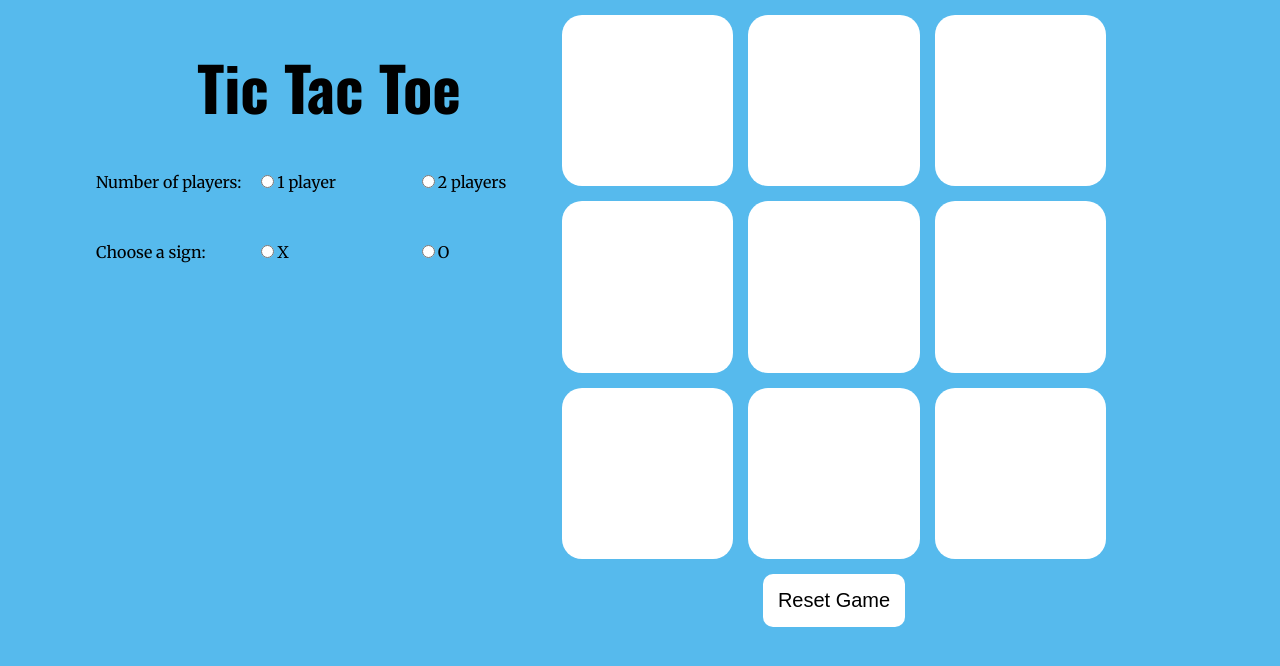
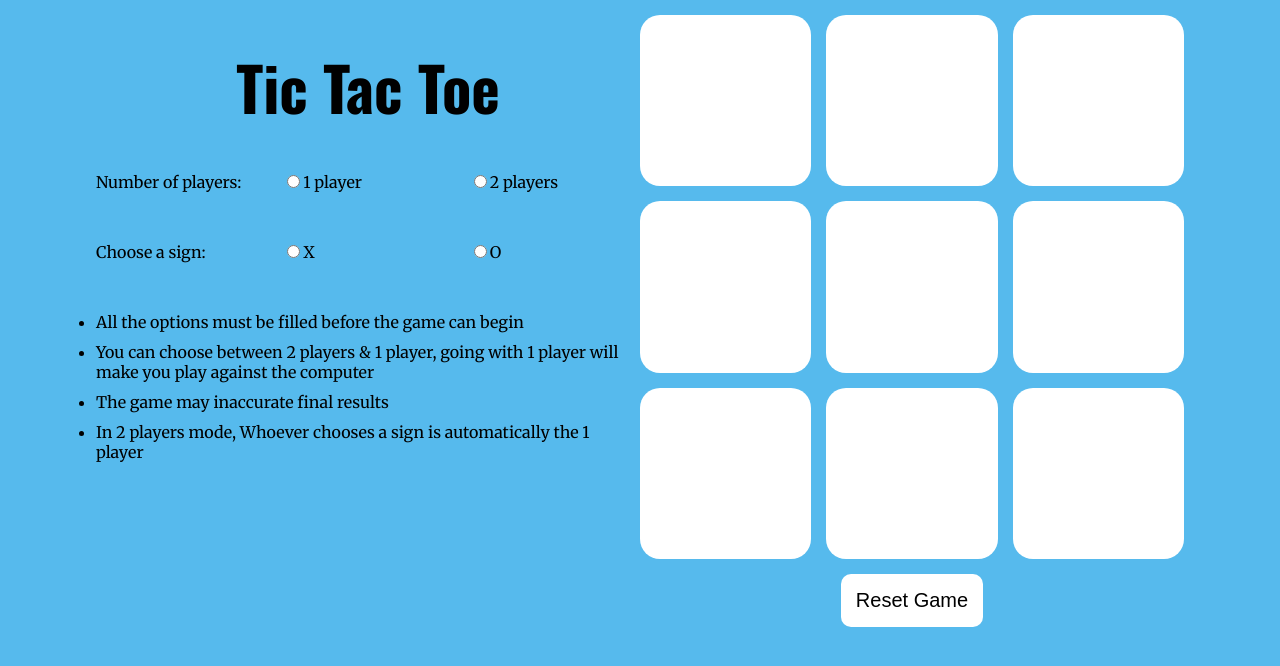
Before and after one commit to MohamedAmin324/Games, a React (Vite) app in the folder TicTacToe/: page / in a window 1280 px wide. Shown: the top 666 px of the page. Built offline with nearby package versions, Linux system fonts and the light colour scheme.

Commit message:
Fix result tests

```diff
--- a/TicTacToe/src/Game.jsx
+++ b/TicTacToe/src/Game.jsx
@@ -71,6 +71,7 @@ export default function Game() {
 
 		let computerChoice;
 		do {
+			console.log(computerChoice);
 			computerChoice = Math.floor(Math.random() * 8);
 		} while (gameState[computerChoice].sign !== '');
 
@@ -81,7 +82,7 @@ export default function Game() {
 			setGameState([...gameState]);
 			setSettings({
 				...settings,
-				userTurn: true,
+				userTurn: !userTurn,
 			});
 		}, 400);
 
@@ -98,18 +99,7 @@ export default function Game() {
 		const diagonalStatus = testDiagonals(gameState);
 
 		columnsStatus.forEach((winnerSign) => {
-			if (
-				result === '' &&
-				checkLineStatus(columnsStatus) &&
-				gameState.every(({ sign }) => sign !== '')
-			) {
-				setResult('It is a Draw');
-				setSettings(DEFAULT_SETTINGS);
-				return;
-			}
-
-			if (!winnerSign) return;
-
+			if (winnerSign) {
 				setResult(
 					`${
 						winnerSign === userSign.current
@@ -123,21 +113,23 @@ export default function Game() {
 				);
 
 				setSettings(DEFAULT_SETTINGS);
-		});
+			}
 
-		diagonalStatus.forEach((winnerSign) => {
 			if (
 				result === '' &&
 				checkLineStatus(columnsStatus) &&
+				checkLineStatus(rowsStatus) &&
+				checkLineStatus(diagonalStatus) &&
 				gameState.every(({ sign }) => sign !== '')
 			) {
 				setResult('It is a Draw');
 				setSettings(DEFAULT_SETTINGS);
 				return;
 			}
+		});
 
-			if (!winnerSign) return;
-
+		diagonalStatus.forEach((winnerSign) => {
+			if (winnerSign) {
 				setResult(
 					`${
 						winnerSign === userSign.current
@@ -151,21 +143,23 @@ export default function Game() {
 				);
 
 				setSettings(DEFAULT_SETTINGS);
-		});
+				return;
+			}
 
-		rowsStatus.forEach((winnerSign) => {
 			if (
 				result === '' &&
-				checkLineStatus(columnsStatus) &&
+				checkLineStatus(diagonalStatus) &&
+				checkLineStatus(rowsStatus) &&
+				checkLineStatus(diagonalStatus) &&
 				gameState.every(({ sign }) => sign !== '')
 			) {
 				setResult('It is a Draw');
 				setSettings(DEFAULT_SETTINGS);
-				return;
 			}
+		});
 
-			if (!winnerSign) return;
-
+		rowsStatus.forEach((winnerSign) => {
+			if (winnerSign) {
 				setResult(
 					`${
 						winnerSign === userSign.current
@@ -179,6 +173,18 @@ export default function Game() {
 				);
 
 				setSettings(DEFAULT_SETTINGS);
+			}
+
+			if (
+				result === '' &&
+				checkLineStatus(rowsStatus) &&
+				checkLineStatus(rowsStatus) &&
+				checkLineStatus(diagonalStatus) &&
+				gameState.every(({ sign }) => sign !== '')
+			) {
+				setResult('It is a Draw');
+				setSettings(DEFAULT_SETTINGS);
+			}
 		});
 	}, [gameState]);
 
@@ -212,6 +218,18 @@ export default function Game() {
 					options={signOptions}
 				/>
 				<p className='result-panel'>{result}</p>
+				<ul className='info-panel'>
+					<li>All the options must be filled before the game can begin</li>
+					<li>
+						You can choose between 2 players & 1 player, going with 1 player
+						will make you play against the computer
+					</li>
+					<li>The game may inaccurate final results</li>
+					<li>
+						In 2 players mode, Whoever chooses a sign is automatically the 1
+						player
+					</li>
+				</ul>
 			</div>
 
 			<div className='container grid-container'>
--- a/TicTacToe/src/styles.css
+++ b/TicTacToe/src/styles.css
@@ -9,6 +9,11 @@
 ::after,
 ::before {
     box-sizing: border-box;
+}
+
+ul {
+    padding-inline: 0;
+    margin-block: 0;
 }
 
 /* Google Fonts utility functions */
@@ -89,9 +94,13 @@ div.form-container {
     scale: 1.1;
 }
 
+.info-panel > li:not(:last-child) {
+    margin-bottom: 10px;
+}
+
 @media (width > 768px) {
     .container {
-        width: 50%;
+        min-width: 50%;
     }
 }
 
```
Lines whose indentation alone changed are shown as unchanged.
